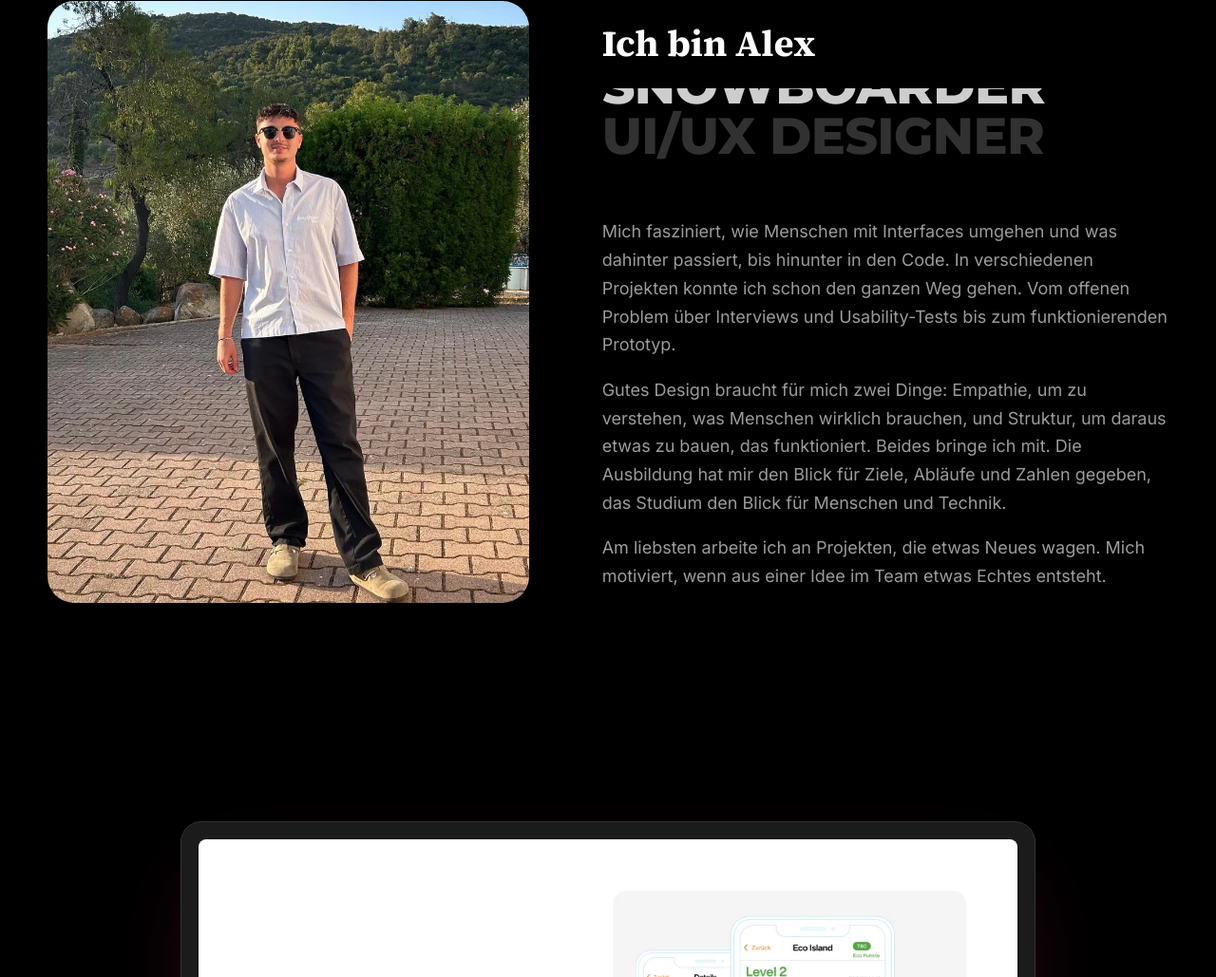
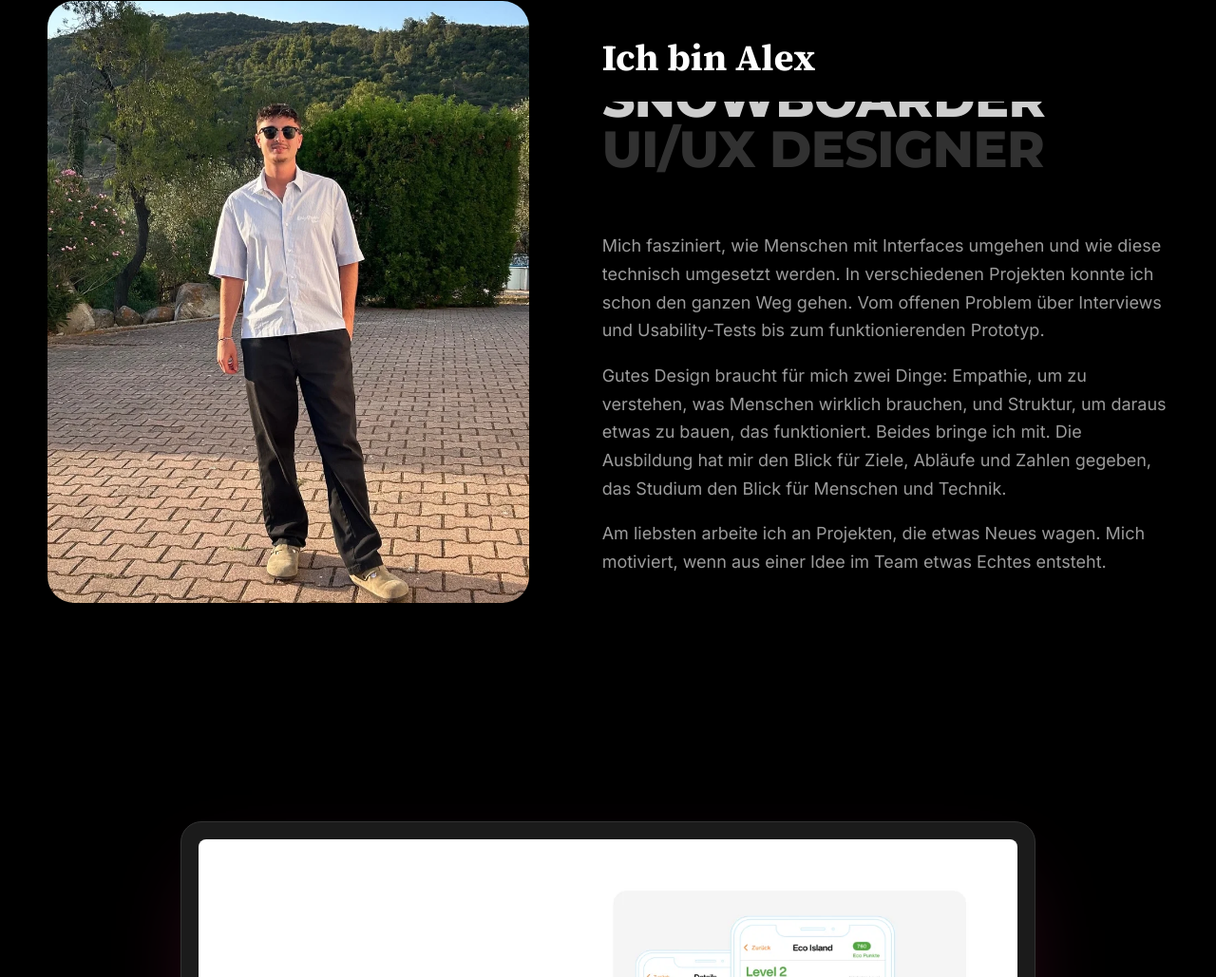
Before and after one commit to alexxs360/portfolio, a plain HTML site: page index.html in a window 1280 px wide. Shown: the part 927-1956 px from the top of the page at 95% size. Drawn offline with Linux system fonts and the light colour scheme; a web font is replaced by a local one.

Commit message:
Startseite: Satz zu Interfaces umformuliert
Co-Authored-By: Claude Opus 5.5 <noreply@anthropic.com>
Claude-Session: https://claude.ai/code/session_0132qsq2VmMFeQAb1jDDd18c

```diff
--- a/index.html
+++ b/index.html
@@ -49,7 +49,7 @@
           <span>Coder</span>
         </span>
       </h2>
-      <p class="lede">Mich fasziniert, wie Menschen mit Interfaces umgehen und was dahinter passiert, bis hinunter in den Code. In verschiedenen Projekten konnte ich schon den ganzen Weg gehen. Vom offenen Problem über Interviews und Usability-Tests bis zum funktionierenden Prototyp.</p>
+      <p class="lede">Mich fasziniert, wie Menschen mit Interfaces umgehen und wie diese technisch umgesetzt werden. In verschiedenen Projekten konnte ich schon den ganzen Weg gehen. Vom offenen Problem über Interviews und Usability-Tests bis zum funktionierenden Prototyp.</p>
       <p class="lede">Gutes Design braucht für mich zwei Dinge: Empathie, um zu verstehen, was Menschen wirklich brauchen, und Struktur, um daraus etwas zu bauen, das funktioniert. Beides bringe ich mit. Die Ausbildung hat mir den Blick für Ziele, Abläufe und Zahlen gegeben, das Studium den Blick für Menschen und Technik.</p>
       <p class="lede">Am liebsten arbeite ich an Projekten, die etwas Neues wagen. Mich motiviert, wenn aus einer Idee im Team etwas Echtes entsteht.</p>
     </div>
```
